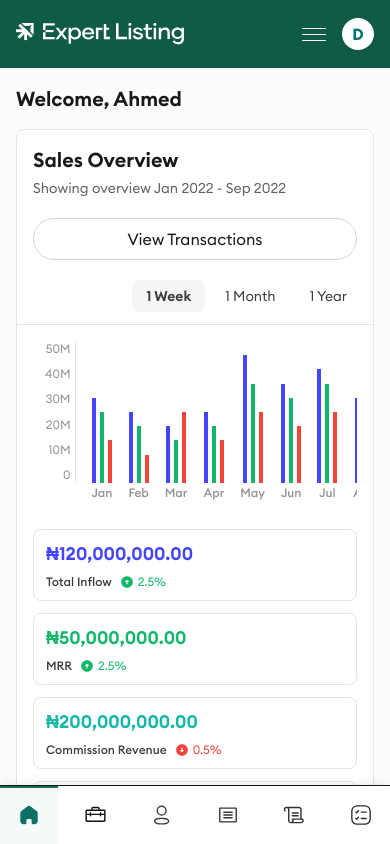
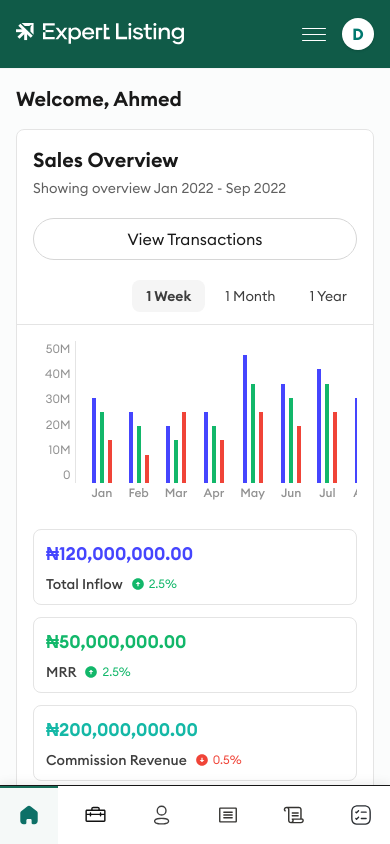
Before and after one commit to pdev6373/Proptech-dashboard, a Next.js app: page / in a window 390 px wide. Built offline with nearby package versions, Linux system fonts and the light colour scheme.

Commit message:
feat: landing page

```diff
--- a/components/sales-overview.tsx
+++ b/components/sales-overview.tsx
@@ -187,7 +187,7 @@ export default function SalesOverview() {
                 </p>
 
                 <div className="flex items-center gap-2">
-                  <p className="text-[#3D3D3D] text-xs font-medium">
+                  <p className="text-[#3D3D3D] text-sm sm:text-xs font-medium">
                     {overview.label}
                   </p>
 
```
